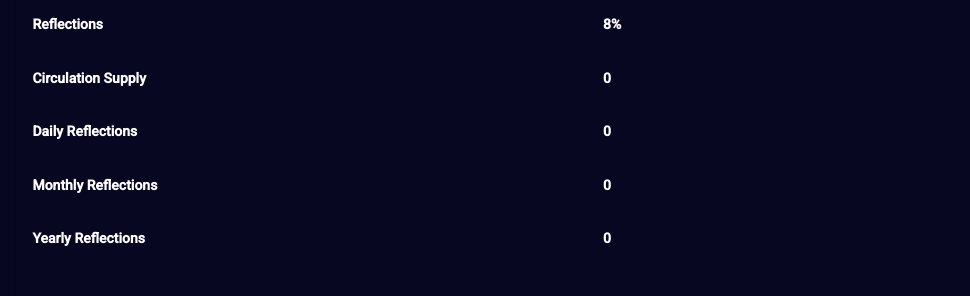
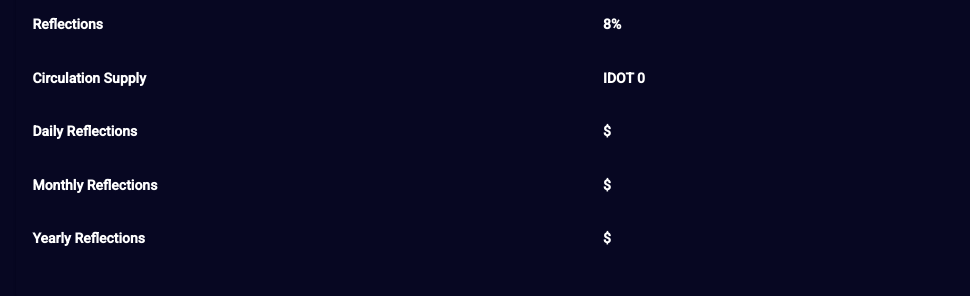
Before and after one commit to SalihZinaty/infinity-dot-dashboard, an Angular app: page / in a window 1280 px wide. Shown: the part 543-839 px from the top of the page, without its empty margins (37-1007 px from the left). Built offline with nearby package versions, Linux system fonts and the light colour scheme; no server answers.

Commit message:
added styling and symbol to the reflections

```diff
--- a/src/app/app.component.html
+++ b/src/app/app.component.html
@@ -43,19 +43,19 @@
                     </div>
                     <div fxLayout="row" fxFlex="20">
                         <span fxFlex="50"><strong>Circulation Supply</strong></span>
-                        <span fxFlex="50"><strong>{{circulationSupply}}</strong></span>
+                        <span fxFlex="50"><strong>IDOT {{circulationSupply}}</strong></span>
                     </div>
                     <div fxLayout="row" fxFlex="20">
                         <span fxFlex="50"><strong>Daily Reflections</strong></span>
-                        <span fxFlex="50"><strong>{{dailyReflections}}</strong></span>
+                        <span fxFlex="50"><strong>$ {{dailyReflectionsFormatted}}</strong></span>
                     </div>
                     <div fxLayout="row" fxFlex="20">
                         <span fxFlex="50"><strong>Monthly Reflections</strong></span>
-                        <span fxFlex="50"><strong>{{monthlyReflections}}</strong></span>
+                        <span fxFlex="50"><strong>$ {{monthlyReflectionsFormatted}}</strong></span>
                     </div>
                     <div fxLayout="row" fxFlex="20">
                         <span fxFlex="50"><strong>Yearly Reflections</strong></span>
-                        <span fxFlex="50"><strong>{{yearlyReflections}}</strong></span>
+                        <span fxFlex="50"><strong>$ {{yearlyReflectionsFormatted}}</strong></span>
                     </div>
             </div>
     </mat-card>
--- a/src/app/app.component.ts
+++ b/src/app/app.component.ts
@@ -21,6 +21,9 @@ export class AppComponent implements OnInit, OnDestroy {
   dailyReflections: Number = 0;
   monthlyReflections: Number = 0;
   yearlyReflections: Number = 0;
+  dailyReflectionsFormatted:any;
+  monthlyReflectionsFormatted:any;
+  yearlyReflectionsFormatted:any;
 
   constructor(private bscscanService: BscscanService){}
   async ngOnInit() {
@@ -75,7 +78,17 @@ export class AppComponent implements OnInit, OnDestroy {
             //@ts-ignore
             this.monthlyReflections = (this.dailyReflections*30).toFixed(3);
             //@ts-ignore
-            this.yearlyReflections = new Intl.NumberFormat().format((this.monthlyReflections*12).toFixed(3));
+            this.yearlyReflections = (this.monthlyReflections*12).toFixed(3);
+
+            //@ts-ignore
+            this.dailyReflectionsFormatted = new Intl.NumberFormat().format(this.dailyReflections)
+
+            //@ts-ignore
+            this.monthlyReflectionsFormatted = new Intl.NumberFormat().format(this.monthlyReflections)
+
+            //@ts-ignore
+            this.yearlyReflectionsFormatted = new Intl.NumberFormat().format(this.yearlyReflections)
+
   }
   ngOnDestroy(){
 
```
